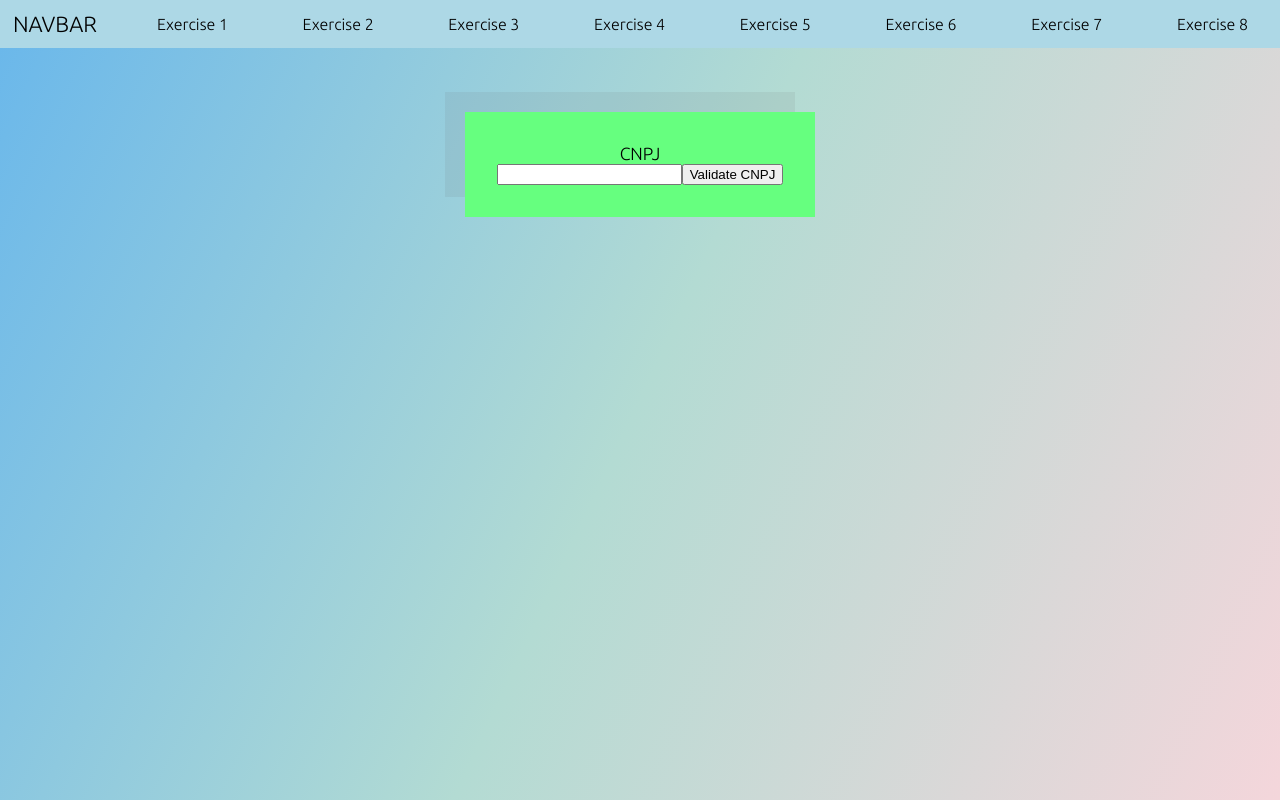
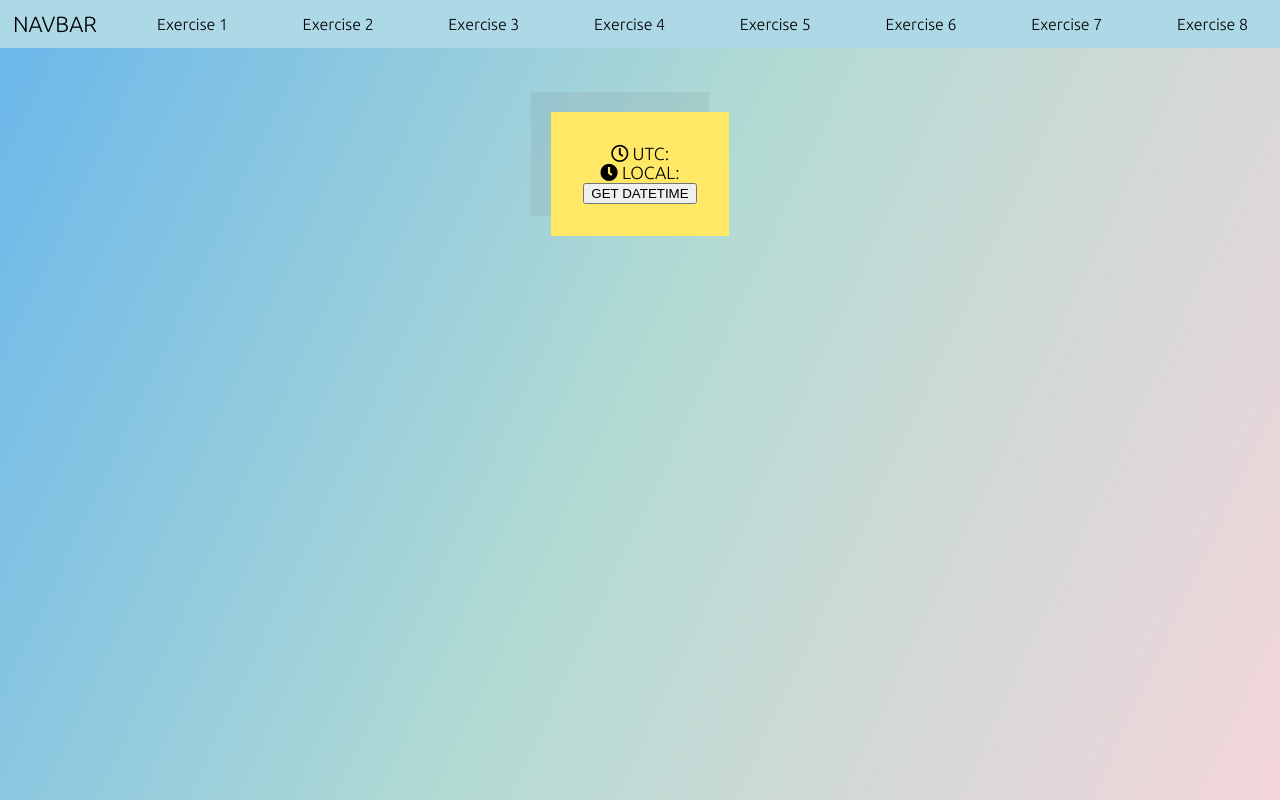
Before and after one commit to DougFelix/ReactKaffa, a React (Create React App) app in the folder kaffamobile/: page / in a window 1280 px wide. Built offline with nearby package versions, Linux system fonts and the light colour scheme.

Commit message:
Clock working

```diff
--- a/kaffamobile/public/index.html
+++ b/kaffamobile/public/index.html
@@ -6,6 +6,7 @@
     <link rel="stylesheet" href="https://use.fontawesome.com/releases/v5.15.3/css/all.css" integrity="sha384-SZXxX4whJ79/gErwcOYf+zWLeJdY/qpuqC4cAa9rOGUstPomtqpuNWT9wdPEn2fk" crossorigin="anonymous">
     <link rel="preconnect" href="https://fonts.googleapis.com">
     <link rel="preconnect" href="https://fonts.gstatic.com" crossorigin>
+    <link href="https://fonts.googleapis.com/css2?family=Orbitron&display=swap" rel="stylesheet">
     <link href="https://fonts.googleapis.com/css2?family=Ubuntu:wght@300&display=swap" rel="stylesheet">
     <meta name="viewport" content="width=device-width, initial-scale=1" />
     <meta name="theme-color" content="#000000" />
--- a/kaffamobile/src/Components/RestClientWorldClock/WorldClock.css
+++ b/kaffamobile/src/Components/RestClientWorldClock/WorldClock.css
@@ -9,3 +9,7 @@
     font-size: 1.1rem;
     font-family: 'Ubuntu', sans-serif;
 }
+
+.WorldClock-Date, .WorldClock-Time {
+    font-family: 'Orbitron', sans-serif;
+}
--- a/kaffamobile/src/Components/RestClientWorldClock/WorldClock.js
+++ b/kaffamobile/src/Components/RestClientWorldClock/WorldClock.js
@@ -7,14 +7,26 @@ import './WorldClock.css';
 class WorldClock extends Component {
     constructor(props) {
         super(props);
-        this.state = {}
+        this.state = {
+            localDate: '',
+            localTime: ''
+        }
         this.getTime = this.getTime.bind(this);
     }
 
     async getTime() {
         try {
             let data = await axios.get('http://worldclockapi.com/api/json/utc/now');
-            this.setState(data.data);
+            let utcDateTime = data.data.currentDateTime;
+
+            this.setState({
+                // LOCAL DATE TIME
+                localDate: new Date(utcDateTime).toLocaleDateString(),
+                localTime: new Date(utcDateTime).toLocaleTimeString('pt-BR',{hour: "numeric", minute: "numeric"}),
+                // UTC DATE TIME
+                utcDate: utcDateTime.split('T')[0].split("-").reverse().join("/"),
+                utcTime: utcDateTime.split('T')[1]
+            })
         }
         catch (e) {
             alert(e);
@@ -24,10 +36,17 @@ class WorldClock extends Component {
     render() {
         return (
             <div className='WorldClock'>
-                <div className="WorldClock-Display">
-                    {this.state.currentDateTime}
+                <div className='WorldClock-UTC'>
+                    <i className="far fa-clock"></i> UTC:
+                    <div className="WorldClock-Date">{this.state.utcDate}</div>
+                    <div className="WorldClock-Time">{this.state.utcTime}</div>
                 </div>
-                <button onClick={this.getTime}>CLICK</button>
+                <div className='WorldClock-Local'>
+                    <i className="fas fa-clock"></i> LOCAL:
+                    <div className="WorldClock-Date">{this.state.localDate}</div>
+                    <div className="WorldClock-Time">{this.state.localTime}</div>
+                </div>
+                <button onClick={this.getTime}>GET DATETIME</button>
             </div>
         );
     }
--- a/kaffamobile/src/Components/TestHome.js
+++ b/kaffamobile/src/Components/TestHome.js
@@ -4,8 +4,8 @@ import Navbar from './Navbar';
 // Import each exercise solution
 //import TodoList from './TodoList/TodoList';
 //import TwoRectangles from './TwoRectanglesIntersect/TwoRectangles';
-//import WorldClock from './RestClientWorldClock/WorldClock';
-import CNPJ from './ValidateCNPJ/CNPJ';
+import WorldClock from './RestClientWorldClock/WorldClock';
+//import CNPJ from './ValidateCNPJ/CNPJ';
 
 // CSS
 import './TestHome.css';
@@ -20,7 +20,7 @@ class TestHome extends Component {
             <div className='TestHome'>
                 <Navbar />
                 <div className='TestHome-Page'>
-                    <CNPJ />
+                    <WorldClock />
                 </div>
             </div>
         );
```
